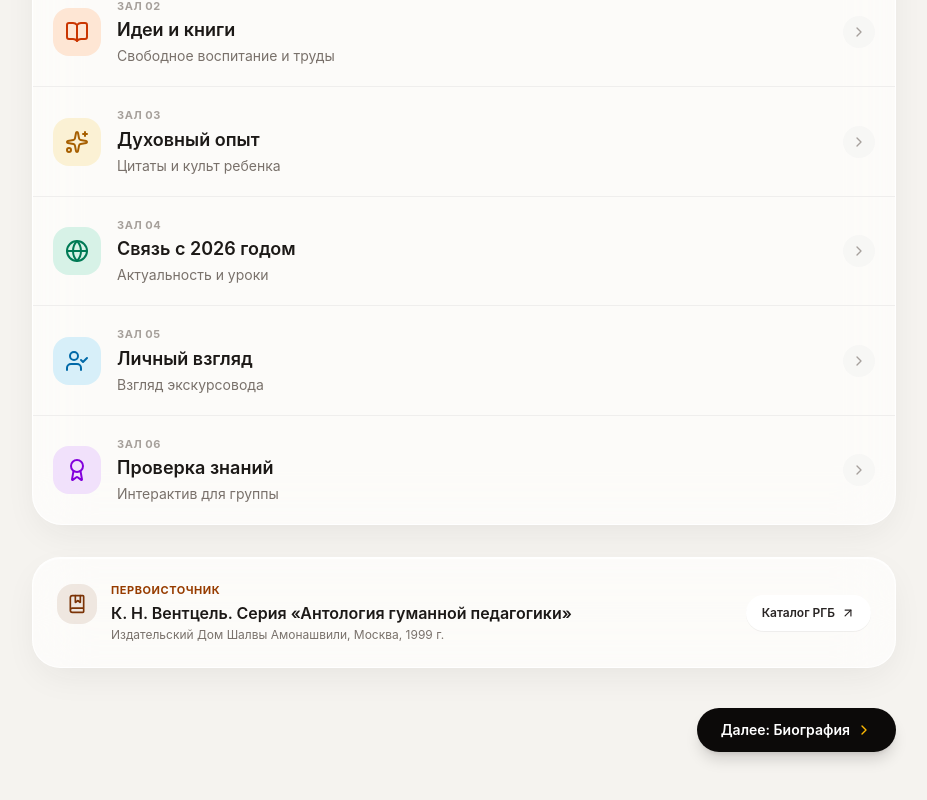
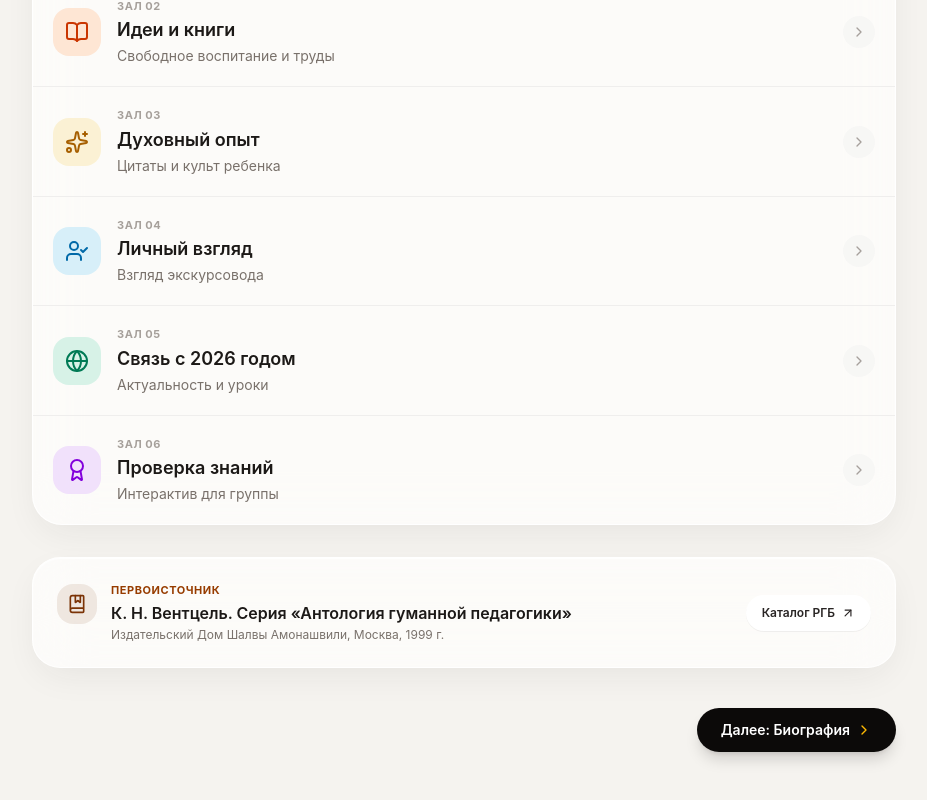
Before and after one commit to dpavlov084-ship-it/ventsel-museum, a React (Vite) app: page / in a window 1280 px wide. Shown: the part 908-1708 px from the top of the page, without its empty margins (176-1103 px from the left). Built offline with nearby package versions, Linux system fonts and the light colour scheme.

Commit message:
verify app and halls order

```diff
--- a/src/App.jsx
+++ b/src/App.jsx
@@ -55,8 +55,8 @@ export default function App() {
         {activeHall === 'bio' && <HallTimeline />}
         {activeHall === 'ideas' && <HallIdeas />}
         {activeHall === 'spirit' && <HallQuotes />}
+        {activeHall === 'personal' && <HallPersonal />}
         {activeHall === 'modern' && <HallModern />}
-        {activeHall === 'personal' && <HallPersonal />}
         {activeHall === 'quiz' && <HallQuiz />}
 
         <div className="mt-10 flex items-center justify-between gap-3">
--- a/src/data/museumData.js
+++ b/src/data/museumData.js
@@ -3,11 +3,10 @@ export const HALLS = [
   { id: 'bio', title: 'Зал 1. Жизненный путь', short: 'Биография', desc: 'Судьба, тюрьма, поиск истины' },
   { id: 'ideas', title: 'Зал 2. Идеи и книги', short: 'Идеи', desc: 'Свободное воспитание и труды' },
   { id: 'spirit', title: 'Зал 3. Духовный опыт', short: 'Гуманизм', desc: 'Цитаты и культ ребенка' },
-  { id: 'modern', title: 'Зал 4. Связь с 2026 годом', short: 'Сегодня', desc: 'Актуальность и уроки' },
-  { id: 'personal', title: 'Зал 5. Личный взгляд', short: 'Открытия', desc: 'Взгляд экскурсовода' },
+  { id: 'personal', title: 'Зал 4. Личный взгляд', short: 'Открытия', desc: 'Взгляд экскурсовода' },
+  { id: 'modern', title: 'Зал 5. Связь с 2026 годом', short: 'Сегодня', desc: 'Актуальность и уроки' },
   { id: 'quiz', title: 'Зал 6. Проверка знаний', short: 'Квиз', desc: 'Интерактив для группы' },
 ];
-
 export const TIMELINE = [
   {
     year: '1857',
```
